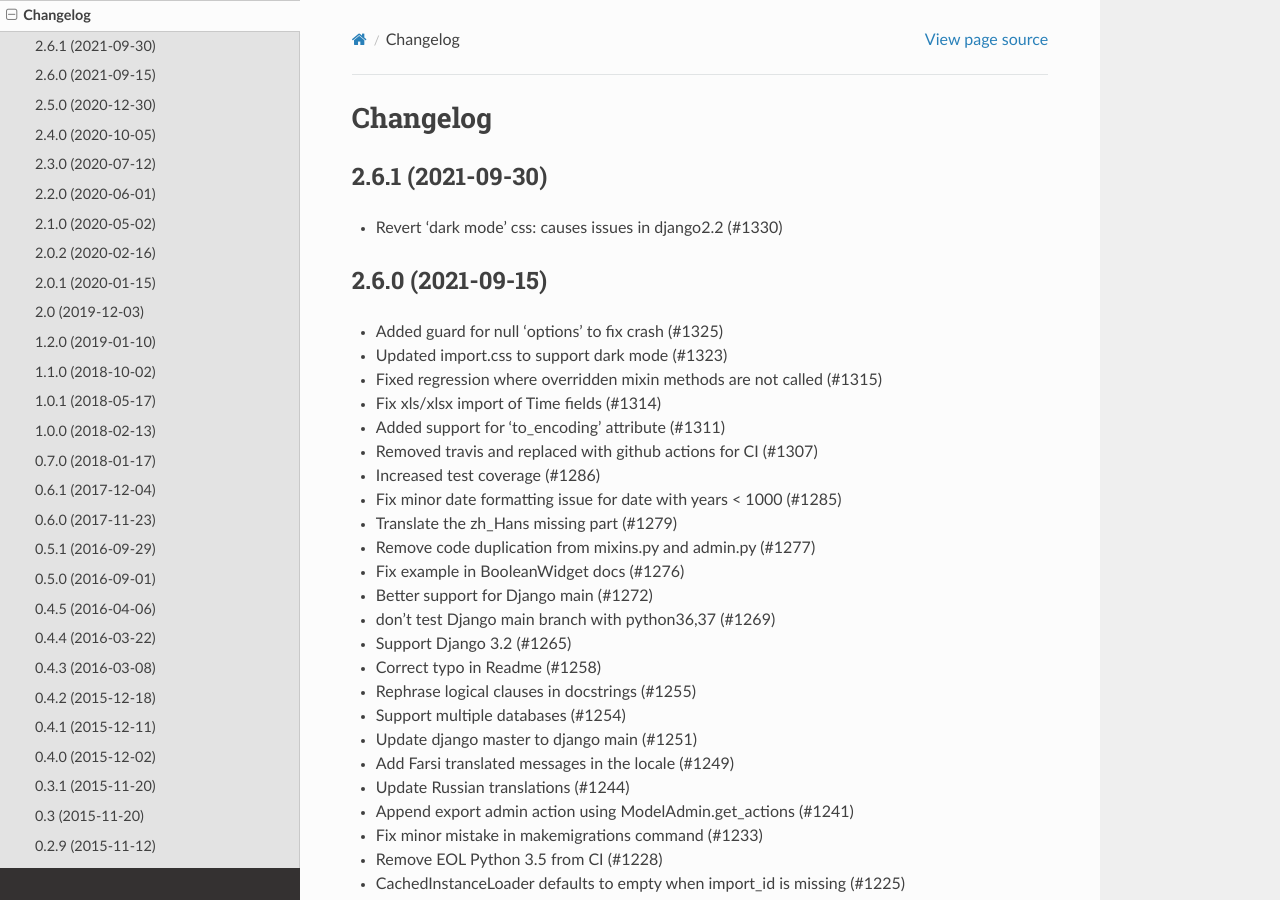
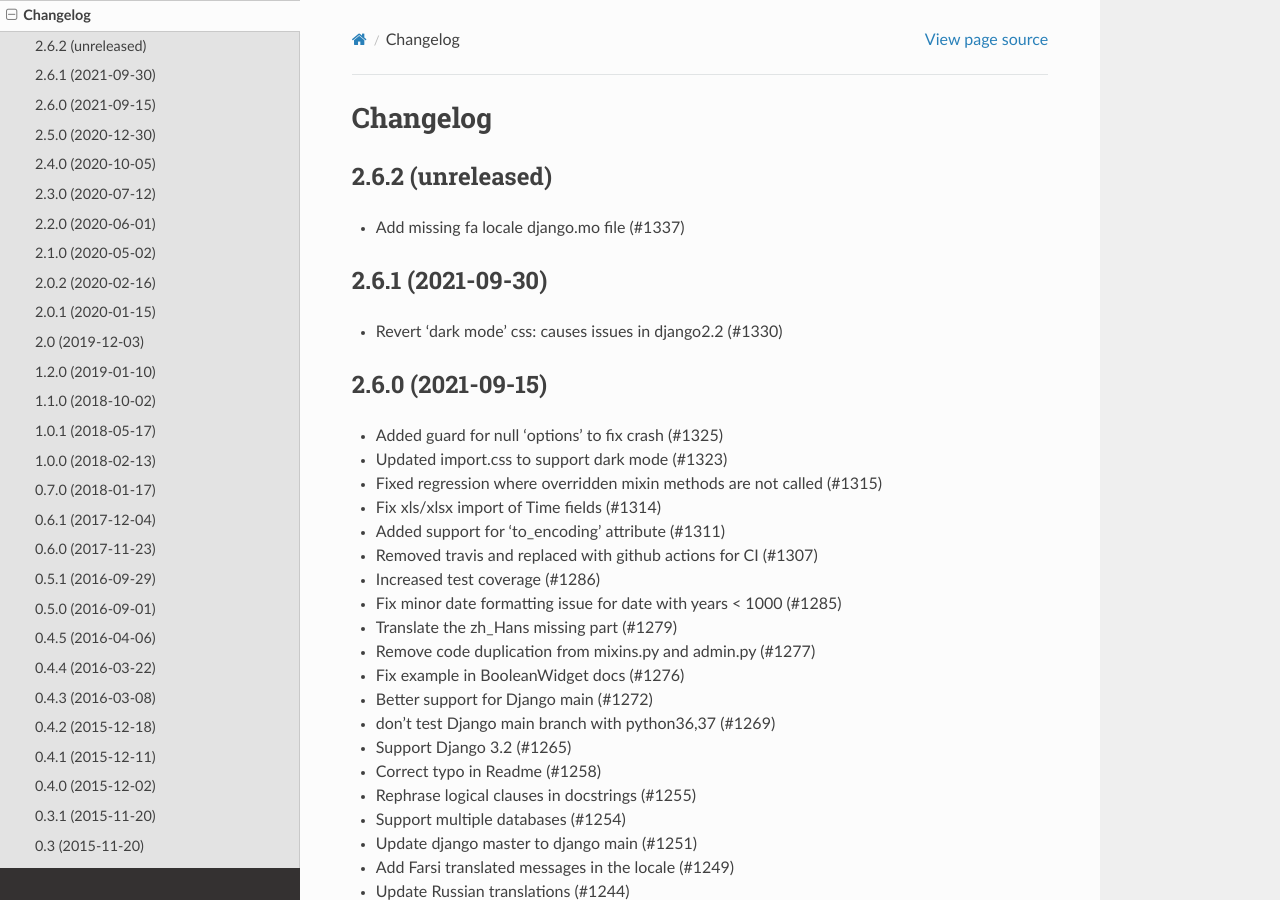
Before and after one commit to django-import-export/django-import-export, a Sphinx documentation site: the page built from docs/changelog.rst, in a window 1280 px wide and 900 px high. Built offline with Sphinx 7.4.7 and the Read the Docs theme 2.0.0, drawn with Linux system fonts in a browser that asks for light colours.

Commit message:
Add missing fa locale django.mo file (#1341)

```diff
--- a/docs/changelog.rst
+++ b/docs/changelog.rst
@@ -1,5 +1,10 @@
 Changelog
 =========
+
+2.6.2 (unreleased)
+------------------
+
+- Add missing fa locale django.mo file (#1337)
 
 2.6.1 (2021-09-30)
 ------------------
```
Also changed, not shown: 2 other files.
